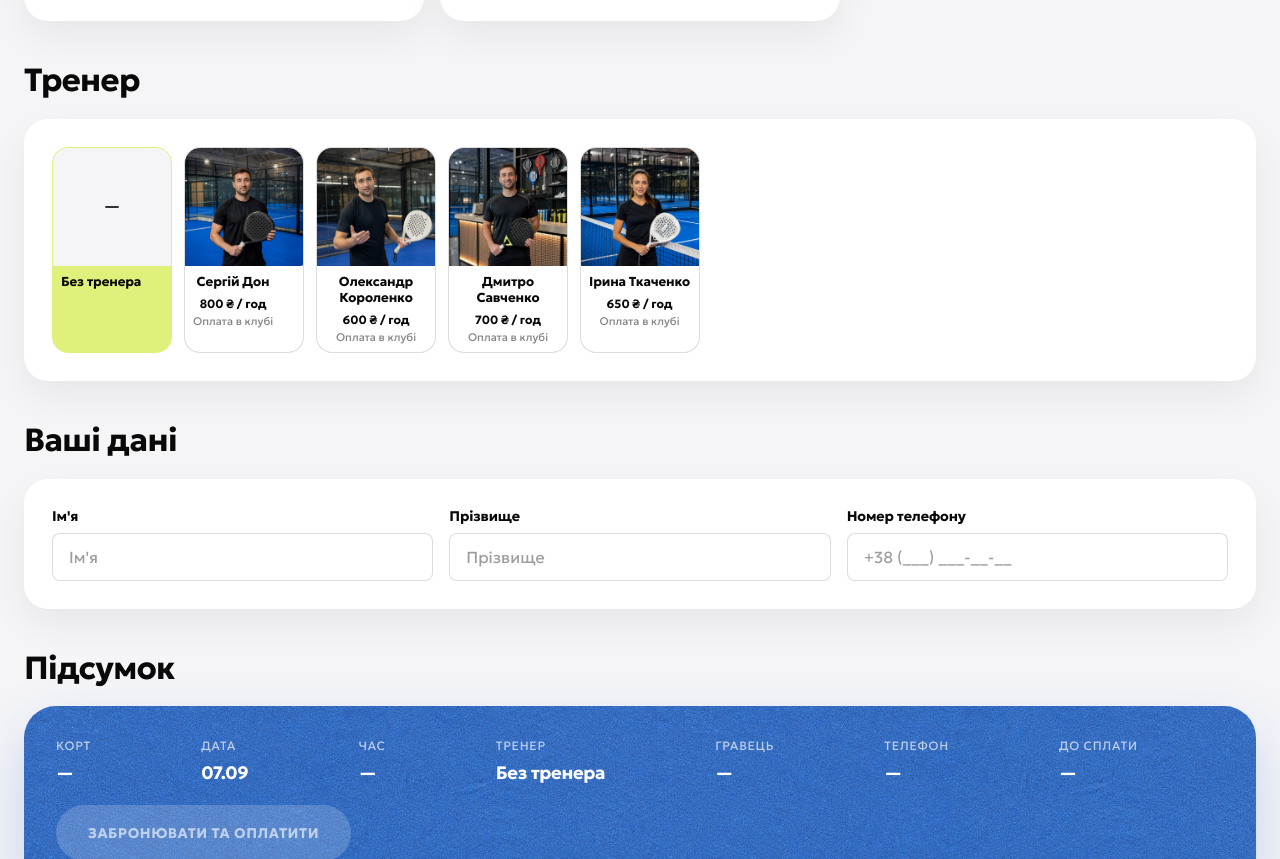
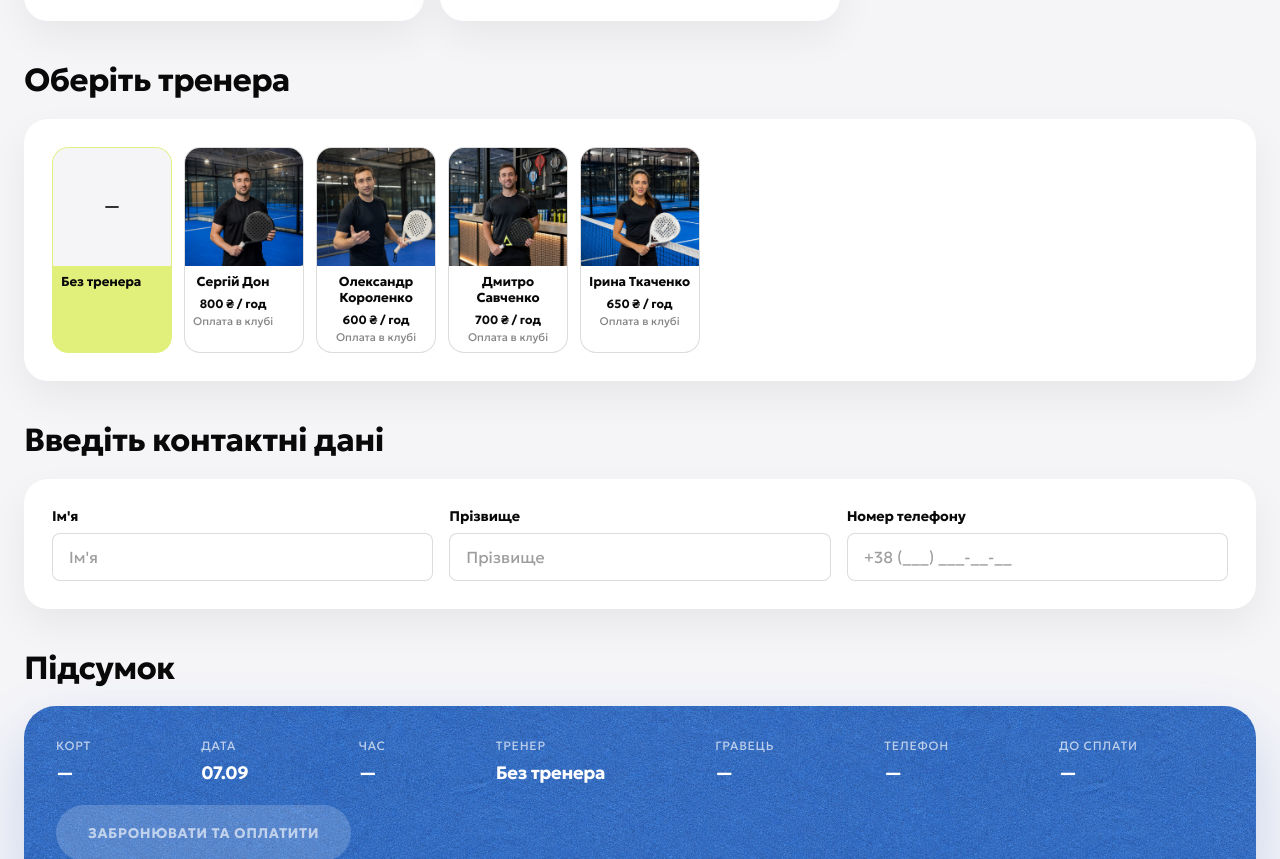
Before and after one commit to welldonegit/green-padel-house, a website built with Vite: page booking.html in a window 1280 px wide. Shown: the part 1689-2548 px from the top of the page. Built offline with nearby package versions, Linux system fonts and the light colour scheme.

Commit message:
правки по текстам на бронировании

```diff
--- a/booking.html
+++ b/booking.html
@@ -219,7 +219,7 @@
       <h3 class="booking-builder__step-title" data-bb-courts-title>Оберіть корт і час</h3>
       <div class="booking-builder__courts" data-bb-courts></div>
 
-      <h3 class="booking-builder__step-title">Тренер</h3>
+      <h3 class="booking-builder__step-title">Оберіть тренера</h3>
       <div class="booking-builder__coach-panel">
         <div class="booking-builder__coaches" data-bb-coaches>
         <button type="button" class="booking-builder__coach is-active" data-bb-coach data-coach-name="Без тренера">
@@ -285,7 +285,7 @@
       </div>
       -->
 
-      <h3 class="booking-builder__step-title">Ваші дані</h3>
+      <h3 class="booking-builder__step-title">Введіть контактні дані</h3>
       <div class="booking-builder__client-panel">
         <div class="booking-builder__client-grid">
           <label class="field">
```
